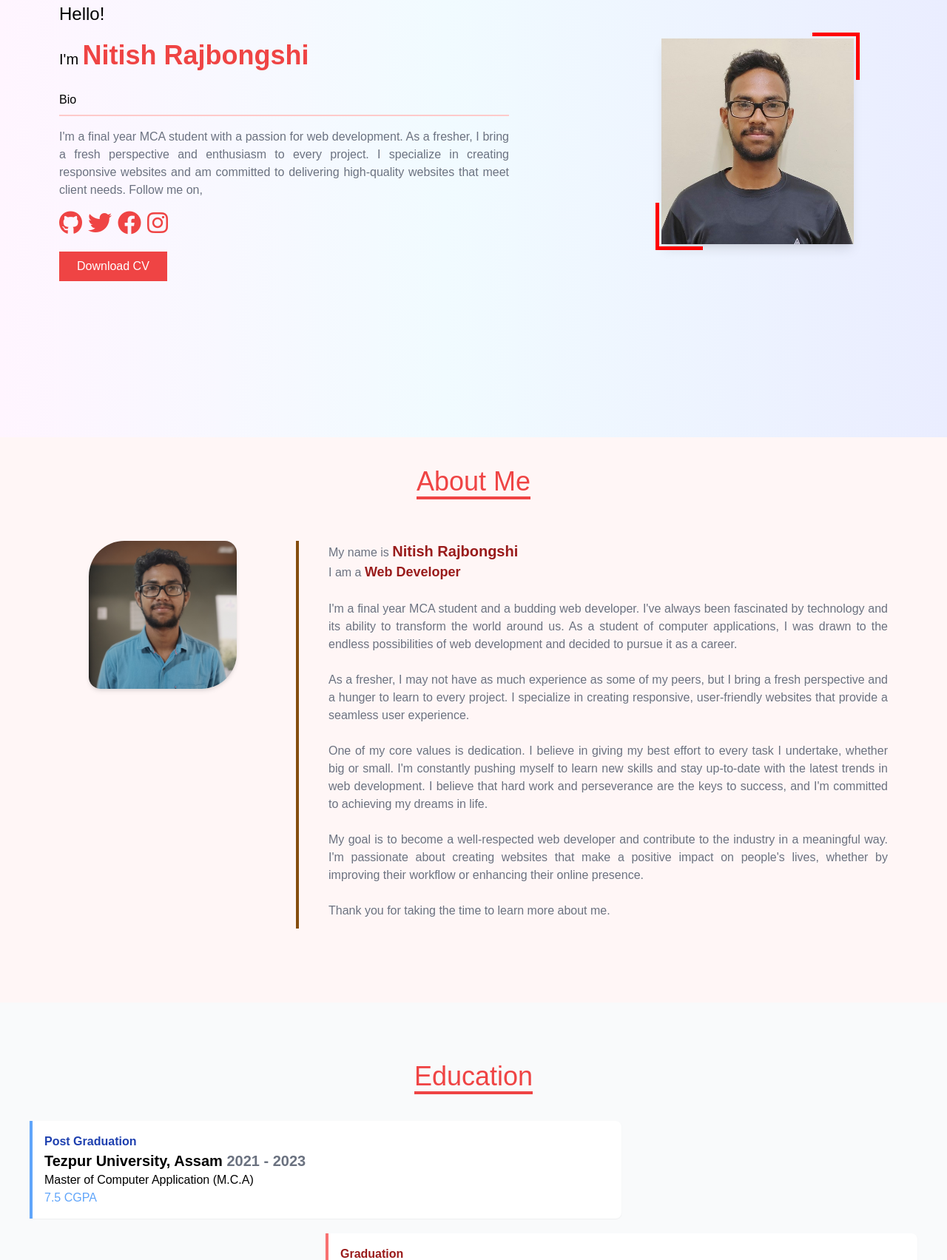
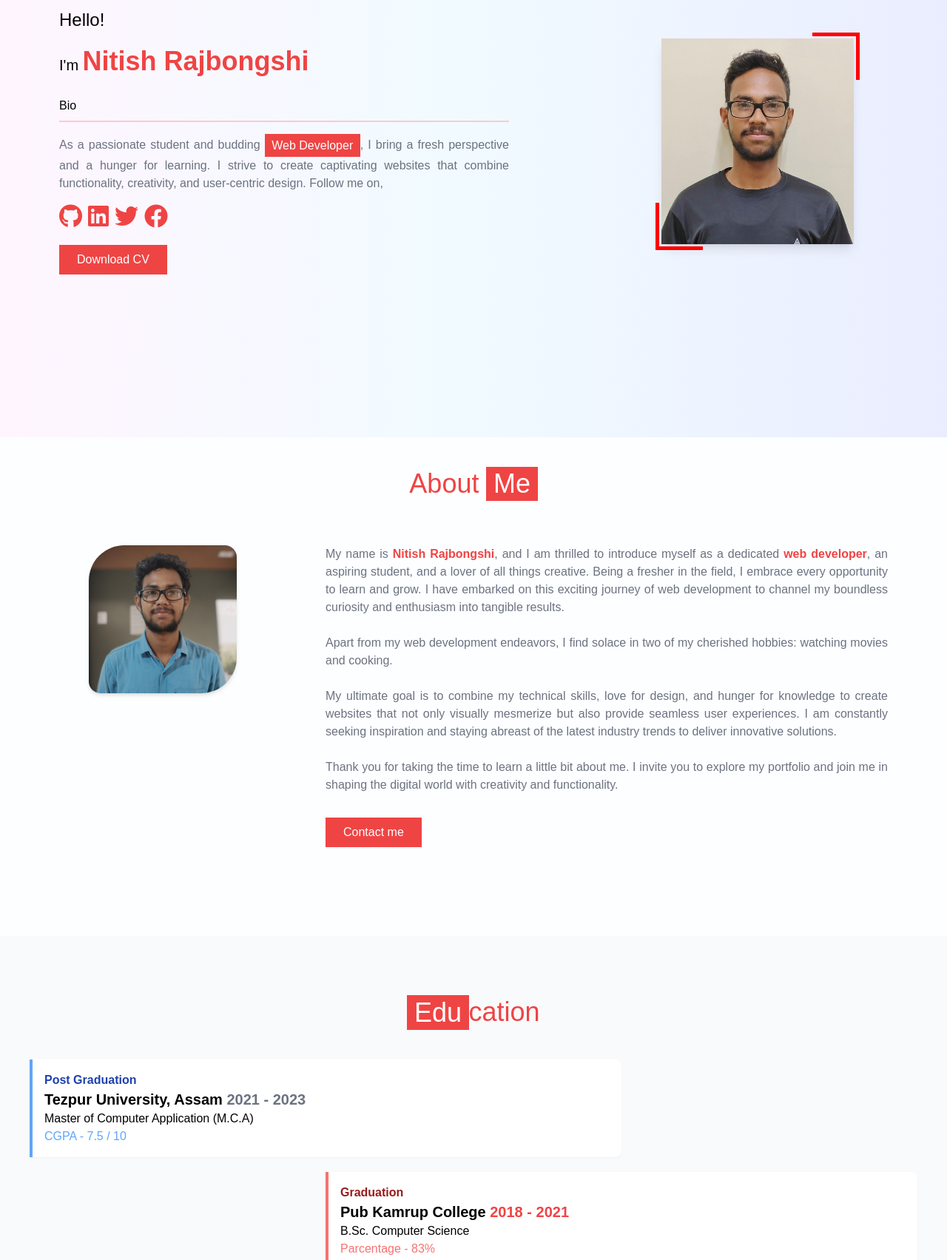
Before and after one commit to NitishRajbongshi/visit_portfolio, a website: page index.html in a window 1280 px wide. Shown: the part 209-1912 px from the top of the page at 74% size. Drawn offline with Linux system fonts and the light colour scheme.

Commit message:
Update the content as well as some design

```diff
--- a/index.html
+++ b/index.html
@@ -47,11 +47,11 @@
 
           <p class="border-b-2 border-red-200 py-2">Bio</p>
           <p class="my-4 text-gray-500 text-justify">
-            I'm a final year MCA student with a passion for web development. As
-            a fresher, I bring a fresh perspective and enthusiasm to every
-            project. I specialize in creating responsive websites and am
-            committed to delivering high-quality websites that meet client
-            needs. Follow me on,
+            As a passionate student and budding
+            <span class="goal bg-red-500 text-white">Web Developer</span>, I
+            bring a fresh perspective and a hunger for learning. I strive to
+            create captivating websites that combine functionality, creativity,
+            and user-centric design. Follow me on,
           </p>
           <div class="icon flex text-red-500">
             <a
@@ -61,19 +61,22 @@
               ><i class="fa-brands fa-github fa-2x"></i
             ></a>
             <a
+              href="https://www.linkedin.com/in/nitish-rajbongshi004/"
+              target="_blank"
+              class="me-2"
+              ><i class="fa-brands fa-linkedin fa-2x"></i
+            ></a>
+            <a
               href="https://twitter.com/NitishRajbongs5"
               target="_blank"
               class="me-2"
               ><i class="fa-brands fa-twitter fa-2x"></i
             ></a>
             <a
-              href="https://www.facebook.com/nitish.raibongshi/"
+              href="https://www.facebook.com/nitish.rajbongshi200/"
               target="_blank"
               class="me-2"
               ><i class="fa-brands fa-facebook fa-2x"></i
-            ></a>
-            <a href="" target="_blank" class="me-2"
-              ><i class="fa-brands fa-instagram fa-2x"></i
             ></a>
           </div>
           <div class="download-resume my-5">
@@ -107,7 +110,10 @@
       <div class="container mx-auto py-10">
         <div class="text-center">
           <h1 class="text-2xl md:text-4xl text-red-500">
-            <span class="border-b-4 border-red-500">About Me</span>
+            <span class=""
+              >About
+              <span class="highlight bg-red-500 text-white">Me</span></span
+            >
           </h1>
         </div>
         <div class="relative content-part md:flex my-5 p-4 md:p-10">
@@ -123,45 +129,40 @@
             </div>
           </div>
           <div
-            class="text-part text-justify text-gray-500 w-full md:w-[70%] md:px-10 md:border-s-4 md:border-yellow-800"
+            class="text-part text-justify text-gray-500 w-full md:w-[70%] md:px-10"
           >
             <p class="pb-3">
               My name is
-              <span class="text-xl font-bold text-red-800"
-                >Nitish Rajbongshi</span
-              ><br />I am a
-              <span class="text-lg font-bold text-red-800">Web Developer</span>
+              <span class="font-bold text-red-500">Nitish Rajbongshi</span>, and
+              I am thrilled to introduce myself as a dedicated
+              <span class="font-bold text-red-500">web developer</span>, an
+              aspiring student, and a lover of all things creative. Being a
+              fresher in the field, I embrace every opportunity to learn and
+              grow. I have embarked on this exciting journey of web development
+              to channel my boundless curiosity and enthusiasm into tangible
+              results.
             </p>
             <p class="py-3">
-              I'm a final year MCA student and a budding web developer. I've
-              always been fascinated by technology and its ability to transform
-              the world around us. As a student of computer applications, I was
-              drawn to the endless possibilities of web development and decided
-              to pursue it as a career.
+              Apart from my web development endeavors, I find solace in two of
+              my cherished hobbies: watching movies and cooking.
             </p>
             <p class="py-3">
-              As a fresher, I may not have as much experience as some of my
-              peers, but I bring a fresh perspective and a hunger to learn to
-              every project. I specialize in creating responsive, user-friendly
-              websites that provide a seamless user experience.
+              My ultimate goal is to combine my technical skills, love for
+              design, and hunger for knowledge to create websites that not only
+              visually mesmerize but also provide seamless user experiences. I
+              am constantly seeking inspiration and staying abreast of the
+              latest industry trends to deliver innovative solutions.
             </p>
             <p class="py-3">
-              One of my core values is dedication. I believe in giving my best
-              effort to every task I undertake, whether big or small. I'm
-              constantly pushing myself to learn new skills and stay up-to-date
-              with the latest trends in web development. I believe that hard
-              work and perseverance are the keys to success, and I'm committed
-              to achieving my dreams in life.
+              Thank you for taking the time to learn a little bit about me. I
+              invite you to explore my portfolio and join me in shaping the
+              digital world with creativity and functionality.
             </p>
-            <p class="py-3">
-              My goal is to become a well-respected web developer and contribute
-              to the industry in a meaningful way. I'm passionate about creating
-              websites that make a positive impact on people's lives, whether by
-              improving their workflow or enhancing their online presence.
-            </p>
-            <p class="py-3">
-              Thank you for taking the time to learn more about me.
-            </p>
+            <div class="contanct_me_btn my-5">
+              <button class="bg-red-500 text-white px-6 py-2 hover:shadow-md">
+                <a href="#contact_me">Contact me</a>
+              </button>
+            </div>
           </div>
         </div>
       </div>
@@ -174,13 +175,13 @@
       <div class="container mx-auto md:p-10">
         <div class="text-center my-10">
           <h1 class="text-2xl md:text-4xl text-red-500">
-            <span class="border-b-4 border-red-500">Education</span>
+            <span class="highlight bg-red-500 text-white">Edu</span>cation
           </h1>
         </div>
 
         <div class="md:my-5 flex justify-start">
           <div
-            class="w-full md:w-2/3 p-4 border-s-4 border-blue-400 bg-white shadow-sm rounded-r-lg"
+            class="w-full md:w-2/3 p-4 border-s-4 border-blue-400 bg-white shadow-sm rounded-r-lg hover:shadow-md"
           >
             <p class="text-blue-800 font-bold">Post Graduation</p>
             <p class="text-md md:text-xl font-extrabold">
@@ -188,44 +189,44 @@
               <span class="text-gray-500">2021 - 2023</span>
             </p>
             <p>Master of Computer Application (M.C.A)</p>
-            <p class="text-blue-400">7.5 CGPA</p>
+            <p class="text-blue-400">CGPA - 7.5 / 10</p>
           </div>
         </div>
 
         <div class="my-5 flex justify-end">
           <div
-            class="w-full md:w-2/3 p-4 border-s-4 border-red-400 bg-white shadow-sm rounded-r-lg"
+            class="w-full md:w-2/3 p-4 border-s-4 border-red-400 bg-white shadow-sm rounded-r-lg hover:shadow-md"
           >
             <p class="text-red-800 font-bold">Graduation</p>
             <p class="text-md md:text-xl font-extrabold">
               Pub Kamrup College <span class="text-red-500">2018 - 2021</span>
             </p>
             <p>B.Sc. Computer Science</p>
-            <p class="text-red-400">83%</p>
+            <p class="text-red-400">Parcentage - 83%</p>
           </div>
         </div>
 
         <div class="my-5 flex justify-start">
           <div
-            class="w-full md:w-2/3 p-4 border-s-4 border-blue-400 bg-white shadow-sm rounded-r-lg"
+            class="w-full md:w-2/3 p-4 border-s-4 border-blue-400 bg-white shadow-sm rounded-r-lg hover:shadow-md"
           >
             <p class="text-blue-800 font-bold">class XII</p>
             <p class="text-md md:text-xl font-extrabold">
               Pub Kamrup College <span class="text-gray-500">2018</span>
             </p>
-            <p class="text-blue-400">64%</p>
+            <p class="text-blue-400">Parcentage - 64%</p>
           </div>
         </div>
 
         <div class="my-5 flex justify-end">
           <div
-            class="w-full md:w-2/3 p-4 border-s-4 border-red-400 bg-white shadow-sm rounded-r-lg"
+            class="w-full md:w-2/3 p-4 border-s-4 border-red-400 bg-white shadow-sm rounded-r-lg hover:shadow-md"
           >
             <p class="text-red-800 font-bold">class X</p>
             <p class="text-md md:text-xl font-extrabold">
               Bonmajha High School <span class="text-red-500">2016</span>
             </p>
-            <p class="text-red-400">85%</p>
+            <p class="text-red-400">Parcentage - 85%</p>
           </div>
         </div>
       </div>
@@ -238,7 +239,8 @@
       <div class="container mx-auto p-10">
         <div class="text-center my-10">
           <h1 class="text-2xl md:text-4xl text-red-500">
-            <span class="border-b-4 border-red-500">Technical Skills</span>
+            Techni<span class="highlight bg-red-500 text-white">cal</span>
+            Skills
           </h1>
         </div>
 
@@ -515,7 +517,7 @@
       <div class="container mx-auto p-2 md:p-10">
         <div class="text-center my-10">
           <h1 class="text-2xl md:text-4xl text-red-500">
-            <span class="border-b-4 border-red-500">My Projects</span>
+            Key <span class="highlight bg-red-500 text-white">Pro</span> jects
           </h1>
         </div>
         <div
@@ -523,7 +525,7 @@
         >
           <div class="first-column w-full md:w-[50%] px-1 md:p-5">
             <div
-              class="project-template my-4 p-10 w-full bg-white text-red-500 shadow-sm"
+              class="project-template my-4 p-10 w-full bg-white text-red-500 shadow-sm hover:shadow-md"
             >
               <div class="icon-part text-center my-5 flex justify-center">
                 <img
@@ -588,7 +590,7 @@
             </div>
 
             <div
-              class="project-template my-4 p-10 w-full bg-white text-blue-500 shadow-sm"
+              class="project-template my-4 p-10 w-full bg-white text-blue-500 shadow-sm hover:shadow-md"
             >
               <div class="icon-part text-center my-5 flex justify-center">
                 <img
@@ -653,7 +655,7 @@
           <div class="second-column w-full px-1 md:w-[50%] md:p-5">
             <div class="hidden md:block my-56"></div>
             <div
-              class="project-template my-4 p-10 w-full bg-white text-blue-500 shadow-sm"
+              class="project-template my-4 p-10 w-full bg-white text-blue-500 shadow-sm hover:shadow-md"
             >
               <div class="icon-part text-center my-5 flex justify-center">
                 <img
@@ -697,7 +699,7 @@
             </div>
 
             <div
-              class="project-template my-4 p-10 w-full bg-white text-red-500 shadow-sm"
+              class="project-template my-4 p-10 w-full bg-white text-red-500 shadow-sm hover:shadow-md"
             >
               <div class="icon-part text-center my-5 flex justify-center">
                 <img
@@ -757,6 +759,7 @@
     </section>
     <!-- Contact Section -->
     <section
+      id="contact_me"
       class="contact bg-gray-50 flex items-center justify-center h-auto md:h-full"
     >
       <div class="container mx-auto flex flex-col-reverse md:flex-row py-10">
--- a/style.css
+++ b/style.css
@@ -1,5 +1,9 @@
 * {
   box-sizing: border-box;
+}
+
+html {
+  scroll-behavior: smooth;
 }
 
 :root {
@@ -51,12 +55,22 @@
   right: 0;
 }
 
+span.goal,
+span.highlight {
+  display: inline-block;
+  padding: 0.2rem 0.6rem;
+}
+
+/* span.imprt {
+    display: inline-block;
+    padding: 0.1rem 0.3rem;
+  } */
 .side-image-container img {
   border-radius: 3rem 1rem 3rem 1rem;
 }
 
 section.about {
-    background: rgb(255, 246, 246);
+  background: rgb(253, 254, 255);
 }
 
 section.skills {
```
Also changed, not shown: dist/output.css, 1 other file. Lines whose indentation alone changed are shown as unchanged.
